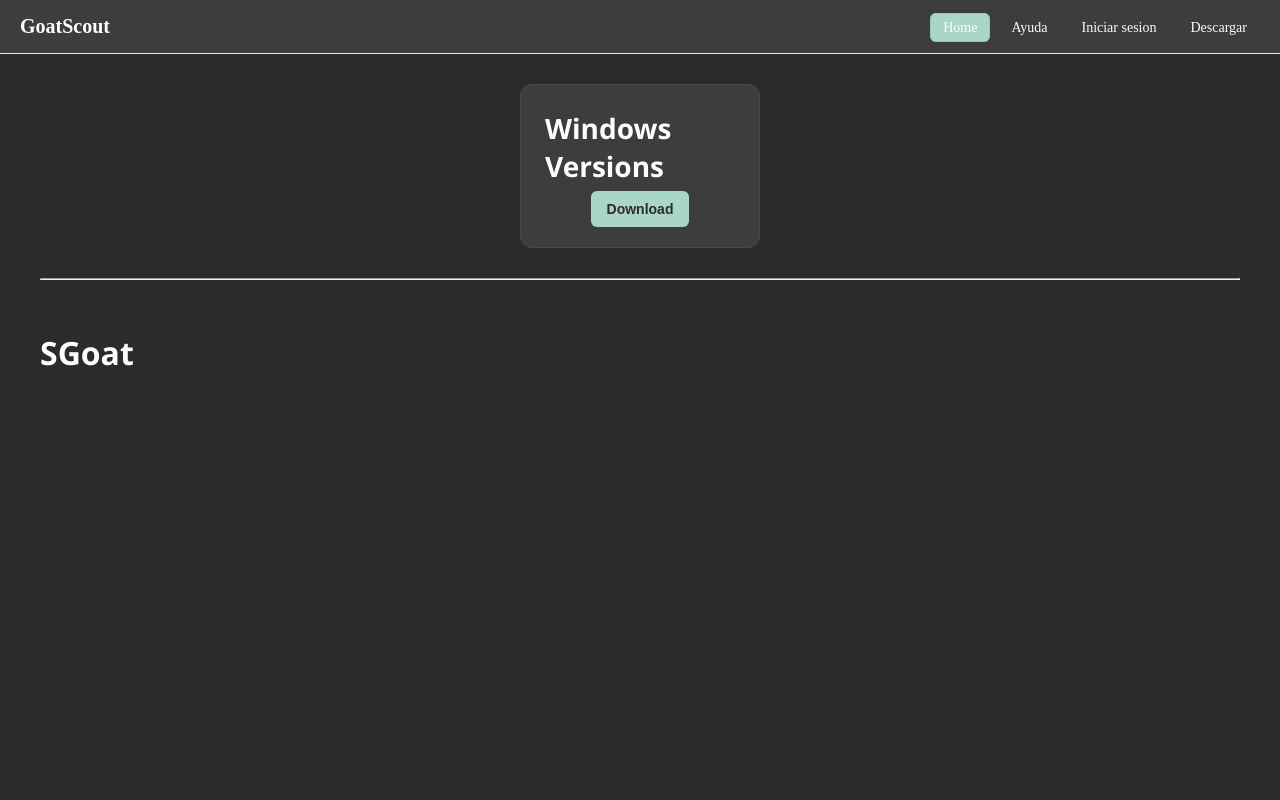
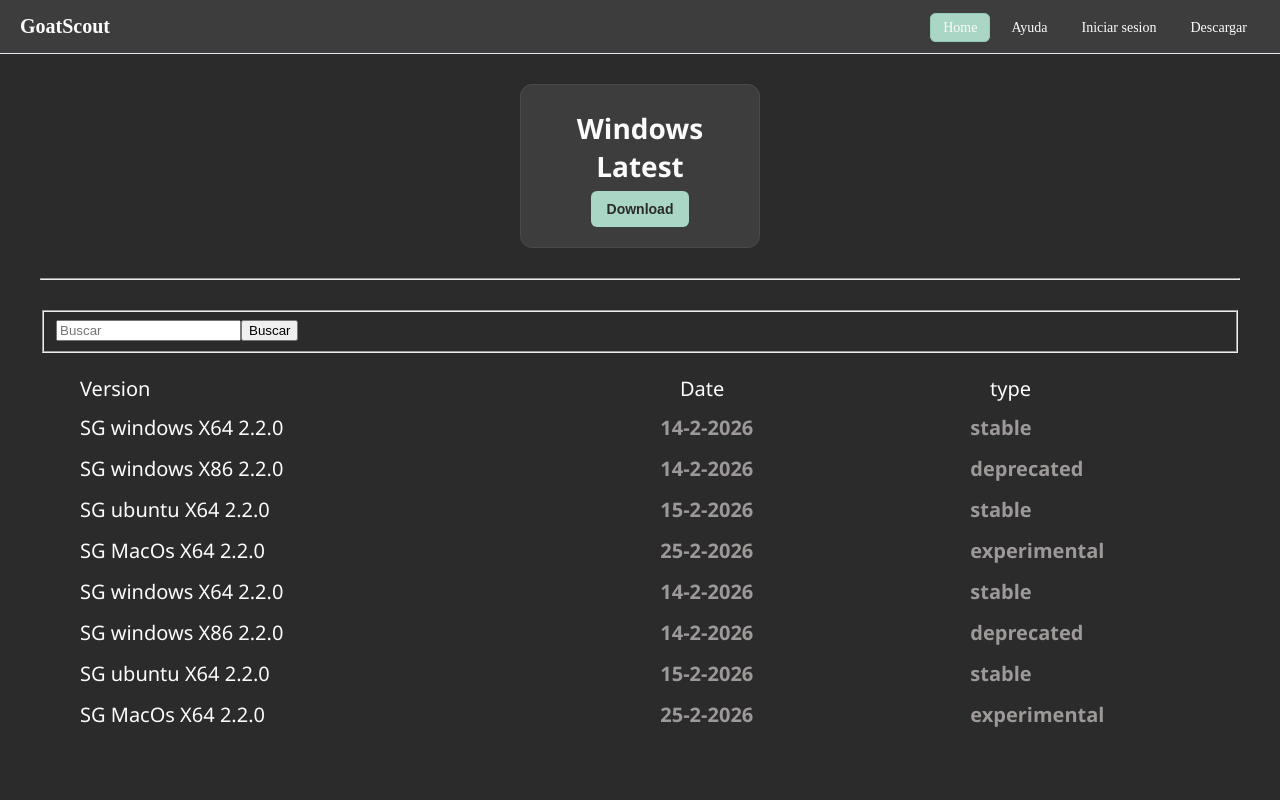
Before and after one commit to goatythegoat/Scout-Goat-web, an Angular app: page /download in a window 1280 px wide. Shown: the top 800 px of the page. Built offline with nearby package versions, Linux system fonts and the light colour scheme.

Commit message:
Login layout impl

```diff
--- a/src/app/features/download/download.css
+++ b/src/app/features/download/download.css
@@ -46,6 +46,10 @@
 .btn-installer:hover {
   background-color: #93c9b6;
   transform: translateY(-2px);
+}
+
+.titles{
+  text-align: center;
 }
 
 /* Info Apps */
@@ -107,6 +111,31 @@
   background-color: #93c9b6;
 }
 
+.version-row {
+  display: grid;
+  grid-template-columns: 2fr 1fr 1fr;
+  align-items: center;
+  gap: 20px;
+  margin-bottom: 10px;
+}
+
+.versions-info {
+  color: #fcfcfc;
+  margin: 0;
+  font-size:1.25rem;
+}
+
+.versions-about {
+  font-size: 13px;
+  font-weight: 600;
+  padding: 2px 0px;
+  padding-left: 7%;
+  border-radius: 4px;
+  margin: 0;
+  font-size:1.25rem;
+  color: #9e9999;
+}
+
 @media (max-width: 1024px) {
   .program-card {
     flex: 1 1 calc(50% - 20px);
--- a/src/app/features/download/download.html
+++ b/src/app/features/download/download.html
@@ -1,16 +1,88 @@
 <div class="programs-container">
 
   <div class="programs">
-    <h1>Windows Versions</h1>
+
+    <div class="titles">
+      <h1>Windows Latest</h1>
+    </div>
     <button class="btn-installer">Download</button>
   </div>
+
+
+
     <hr class="line-divisor">
     <br>
   <div class="programs-wrap">
   </div>
 
-  <div class="image">
-    <h1>SGoat</h1>
+     <div class="search-box">
+      <form method="get" id="search-form">
+         <fieldset>
+            <input type="text" id="search-input" placeholder="Buscar"  />
+            <input class="search-button" type="submit" value="Buscar" />
+            <i class="search-icon"></i>
+         </fieldset>
+      </form>
+      <br>
+   </div>
+
+
+  <div class="versions-list">
+
+  <div class="version-row">
+    <ol class="versions-info">Version</ol>
+    <ol class="versions-info">Date</ol>
+    <ol class="versions-info">type</ol>
+  </div>
+
+  <div class="version-row">
+    <ol class="versions-info">SG windows X64 2.2.0</ol>
+    <ol class="versions-about">14-2-2026</ol>
+    <ol class="versions-about">stable</ol>
+  </div>
+
+  <div class="version-row">
+    <ol class="versions-info">SG windows X86 2.2.0</ol>
+    <ol class="versions-about">14-2-2026</ol>
+    <ol class="versions-about">deprecated</ol>
+  </div>
+
+    <div class="version-row">
+    <ol class="versions-info">SG ubuntu X64 2.2.0</ol>
+    <ol class="versions-about">15-2-2026</ol>
+    <ol class="versions-about">stable</ol>
+  </div>
+
+    <div class="version-row">
+    <ol class="versions-info">SG MacOs X64 2.2.0</ol>
+    <ol class="versions-about">25-2-2026</ol>
+    <ol class="versions-about">experimental</ol>
+    </div>
+
+  <div class="version-row">
+    <ol class="versions-info">SG windows X64 2.2.0</ol>
+    <ol class="versions-about">14-2-2026</ol>
+    <ol class="versions-about">stable</ol>
+  </div>
+
+  <div class="version-row">
+    <ol class="versions-info">SG windows X86 2.2.0</ol>
+    <ol class="versions-about">14-2-2026</ol>
+    <ol class="versions-about">deprecated</ol>
+  </div>
+
+    <div class="version-row">
+    <ol class="versions-info">SG ubuntu X64 2.2.0</ol>
+    <ol class="versions-about">15-2-2026</ol>
+    <ol class="versions-about">stable</ol>
+  </div>
+
+    <div class="version-row">
+    <ol class="versions-info">SG MacOs X64 2.2.0</ol>
+    <ol class="versions-about">25-2-2026</ol>
+    <ol class="versions-about">experimental</ol>
+    </div>
 
   </div>
+
 </div>
```
